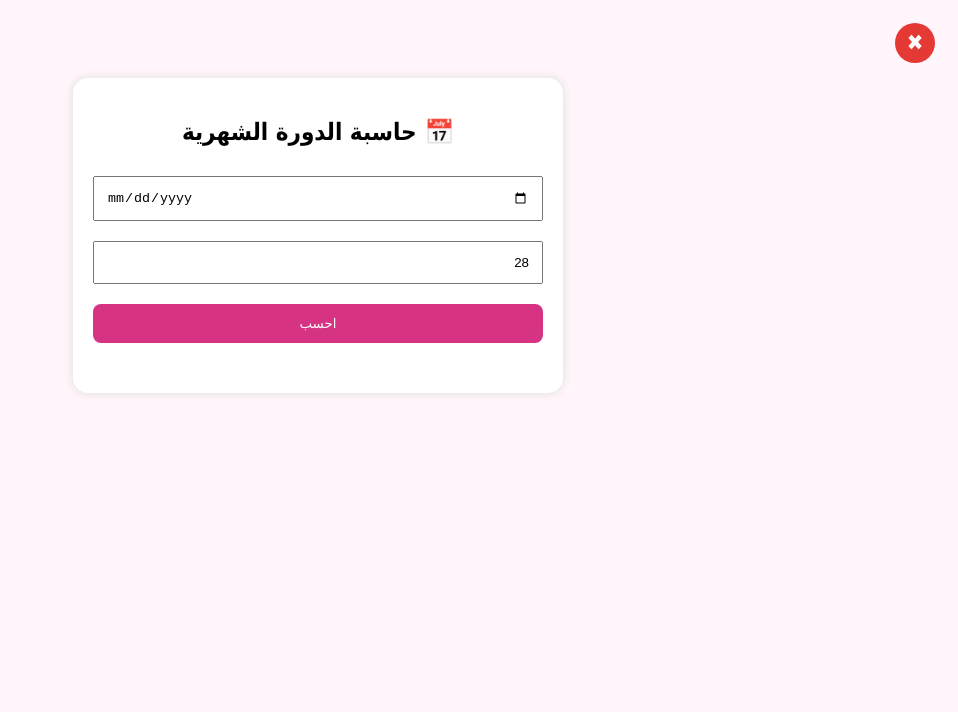
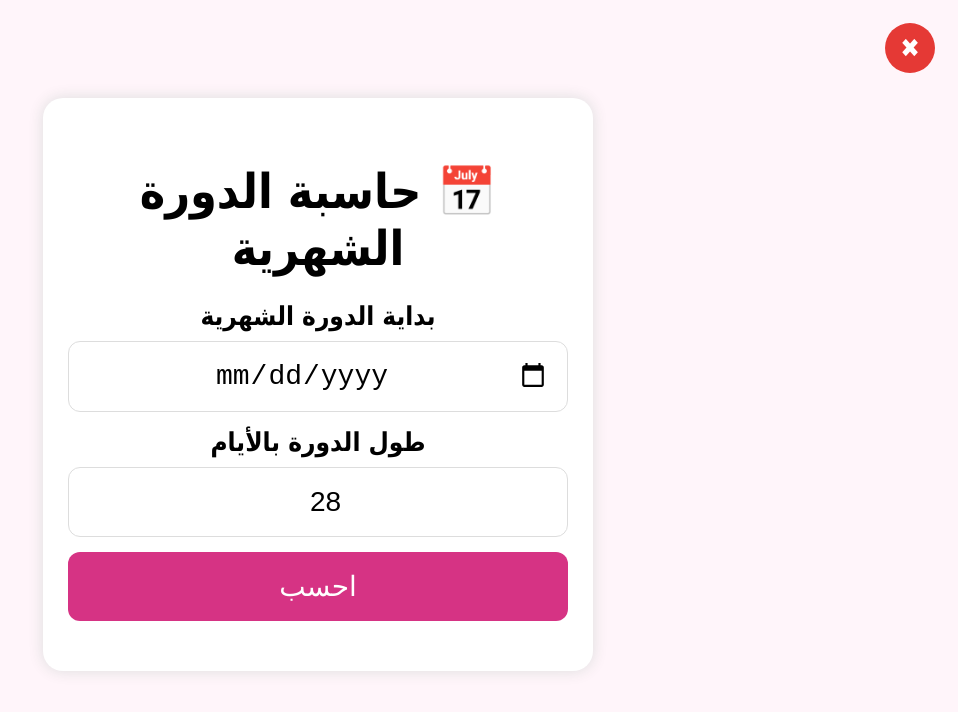
Before and after one commit to sulsahil-sudo/test, a plain HTML site: page period.html in a window 1280 px wide. Shown: the whole page, without its empty margins (322-1280 px from the left). Drawn offline with Linux system fonts and the light colour scheme.

Commit message:
Update period.html

```diff
--- a/period.html
+++ b/period.html
@@ -17,52 +17,71 @@ position:relative;
 position:absolute;
 top:15px;
 right:15px;
-width:40px;
-height:40px;
-line-height:40px;
+width:50px;
+height:50px;
+line-height:50px;
 text-align:center;
 background:#e53935;
 color:white;
 text-decoration:none;
 border-radius:50%;
+font-size:26px;
 font-weight:bold;
-font-size:22px;
 }
 
 .box{
-max-width:450px;
-margin:50px auto;
+max-width:500px;
+margin:70px auto;
 background:white;
-padding:20px;
-border-radius:15px;
-box-shadow:0 0 10px #ddd;
+padding:25px;
+border-radius:20px;
+box-shadow:0 0 15px #ddd;
 text-align:center;
 }
 
-input,button{
+h2{
+font-size:48px;
+margin-bottom:25px;
+}
+
+label{
+display:block;
+font-size:26px;
+font-weight:bold;
+margin:15px 0 10px;
+}
+
+input{
 width:100%;
-padding:12px;
-margin:10px 0;
+padding:18px;
+font-size:28px;
+text-align:center;
+border:1px solid #ddd;
+border-radius:12px;
 box-sizing:border-box;
 }
 
 button{
+width:100%;
+padding:18px;
+margin-top:15px;
+font-size:28px;
 background:#d63384;
 color:white;
 border:none;
-border-radius:8px;
+border-radius:12px;
 cursor:pointer;
 }
 
 #result{
-margin-top:20px;
-font-size:20px;
-line-height:2;
+margin-top:25px;
+font-size:30px;
 font-weight:bold;
+line-height:1.4;
 }
 </style>
+
 </head>
-
 <body>
 
 <a href="index.html" class="close-btn">✖</a>
@@ -71,16 +90,13 @@ font-weight:bold;
 
 <h2>📅 حاسبة الدورة الشهرية</h2>
 
+<label>بداية الدورة الشهرية</label>
 <input type="date" id="lastPeriod">
 
-<input type="number"
-id="cycleLength"
-value="28"
-placeholder="طول الدورة بالأيام">
+<label>طول الدورة بالأيام</label>
+<input type="number" id="cycleLength" value="28">
 
-<button onclick="calc()">
-احسب
-</button>
+<button onclick="calc()">احسب</button>
 
 <div id="result"></div>
 
@@ -92,43 +108,32 @@ function calc(){
 const last=document.getElementById("lastPeriod").value;
 
 if(!last){
-alert("اختر تاريخ آخر دورة");
+alert("اختر تاريخ بداية الدورة");
 return;
 }
 
-const cycle=Number(
-document.getElementById("cycleLength").value
-);
+const cycle=Number(document.getElementById("cycleLength").value);
 
 let nextDate=new Date(last);
+nextDate.setDate(nextDate.getDate()+cycle);
 
-nextDate.setDate(
-nextDate.getDate()+cycle
-);
-
-const dayName=
-nextDate.toLocaleDateString(
+const dayName=nextDate.toLocaleDateString(
 "ar-SA-u-ca-gregory",
 {weekday:"long"}
 );
 
-const day=
-nextDate.getDate();
+const day=nextDate.getDate();
 
-const monthNumber=
-nextDate.getMonth()+1;
+const monthNumber=nextDate.getMonth()+1;
 
-const monthName=
-nextDate.toLocaleDateString(
+const monthName=nextDate.toLocaleDateString(
 "ar-SA-u-ca-gregory",
 {month:"long"}
 );
 
-const year=
-nextDate.getFullYear();
+const year=nextDate.getFullYear();
 
-const hijri=
-new Intl.DateTimeFormat(
+const hijri=new Intl.DateTimeFormat(
 "ar-SA-u-ca-islamic",
 {
 day:"numeric",
@@ -139,18 +144,10 @@ year:"numeric"
 
 document.getElementById("result").innerHTML=
 `
-📅 موعد الدورة القادمة
-
-<br><br>
-
+📅 موعد الدورة القادمة<br>
 ${dayName} ${day} - ${monthNumber} (${monthName}) ${year}
-
-<br><br>
-
-الموافق هجري
-
-<br><br>
-
+<br>
+الموافق هجري<br>
 ${hijri}
 `;
 }
```
